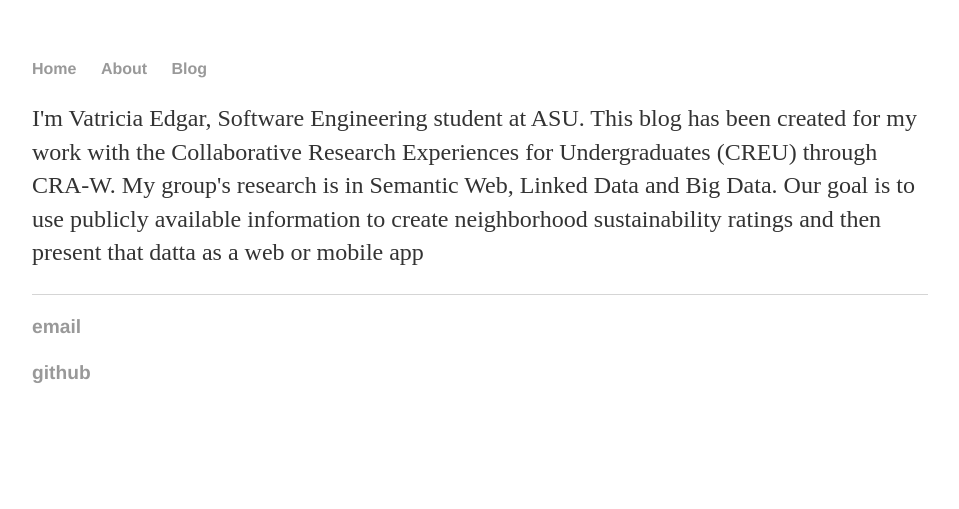
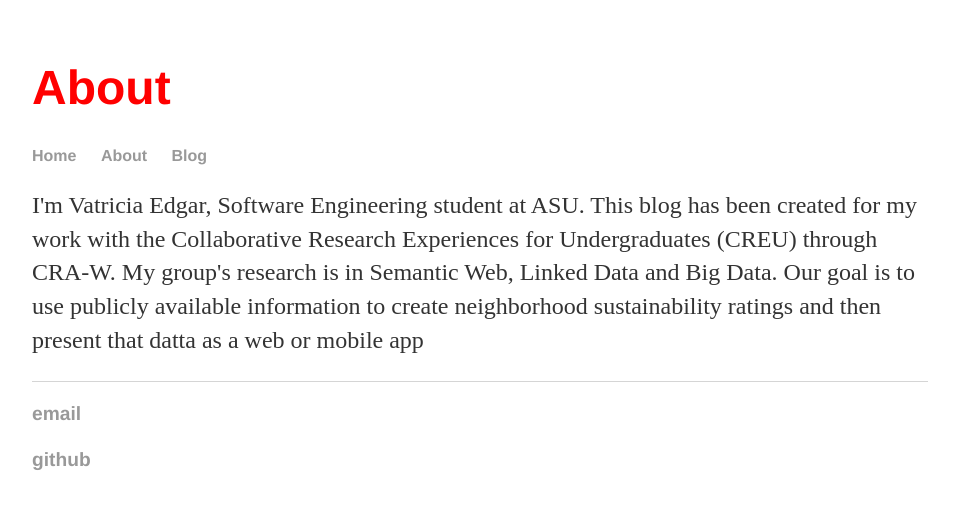
Before and after one commit to maxpaper86/CREU-Poly-17, a Jekyll site: the page built from about.html, in a window 1280 px wide. Shown: the top 509 px of the page, without its empty margins (160-1119 px from the left). Built offline with Jekyll 4.4.1, drawn with Linux system fonts in a browser that asks for light colours.

Commit message:
Update default.html

```diff
--- a/_layouts/default.html
+++ b/_layouts/default.html
@@ -7,7 +7,7 @@
 	</head>
 	<body>
 		</script>
-		<h1 class = "head"></h1>
+		<h1 class = "head">{{page.title}}</h1>
 		<nav>
     		<ul>
         		<li><a href="/CREU-Poly-17/">Home</a></li>
```
